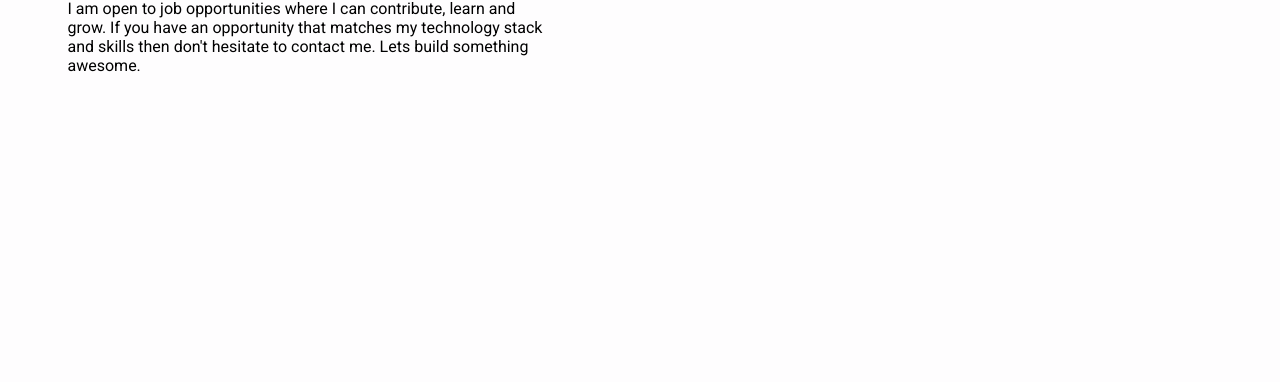
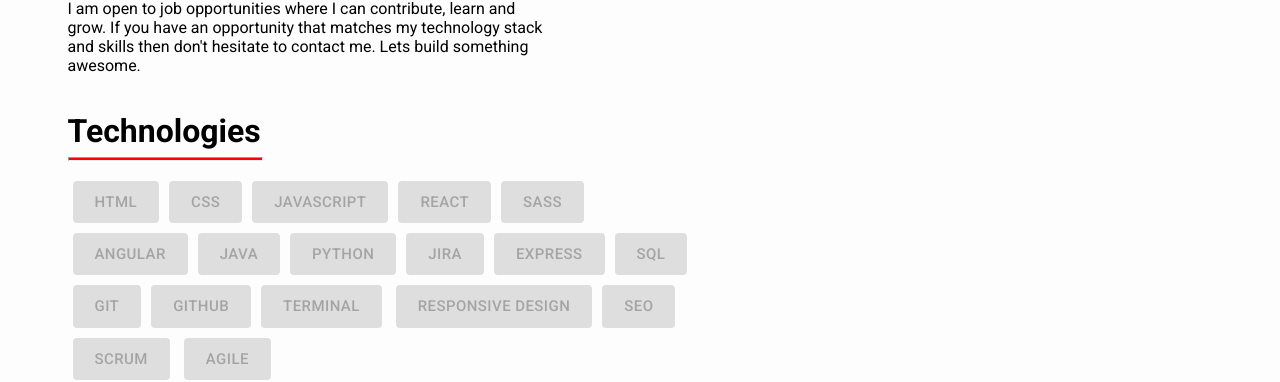
Before and after one commit to Jiaxi-Wu-Dev/portfolio-project, a React (Vite) app: page /about in a window 1280 px wide. Shown: the part 1045-1427 px from the top of the page. Before the commit the page ends 1136 px from the top, so only its background shows below. Built offline with nearby package versions, Linux system fonts and the light colour scheme; grey boxes are pictures that could not be loaded; a web font is replaced by a local one.

Commit message:
add component

```diff
--- a/src/components/About/About.tsx
+++ b/src/components/About/About.tsx
@@ -112,7 +112,9 @@
                   Lets build something awesome.
                 </p>
               </div>
-              <div id="technology"></div>
+              <div id="technology">
+                <AboutButtons />
+              </div>
             </div>
             <img src={profilePicture} id="pictureJiaxi"></img>
           </div>
```
